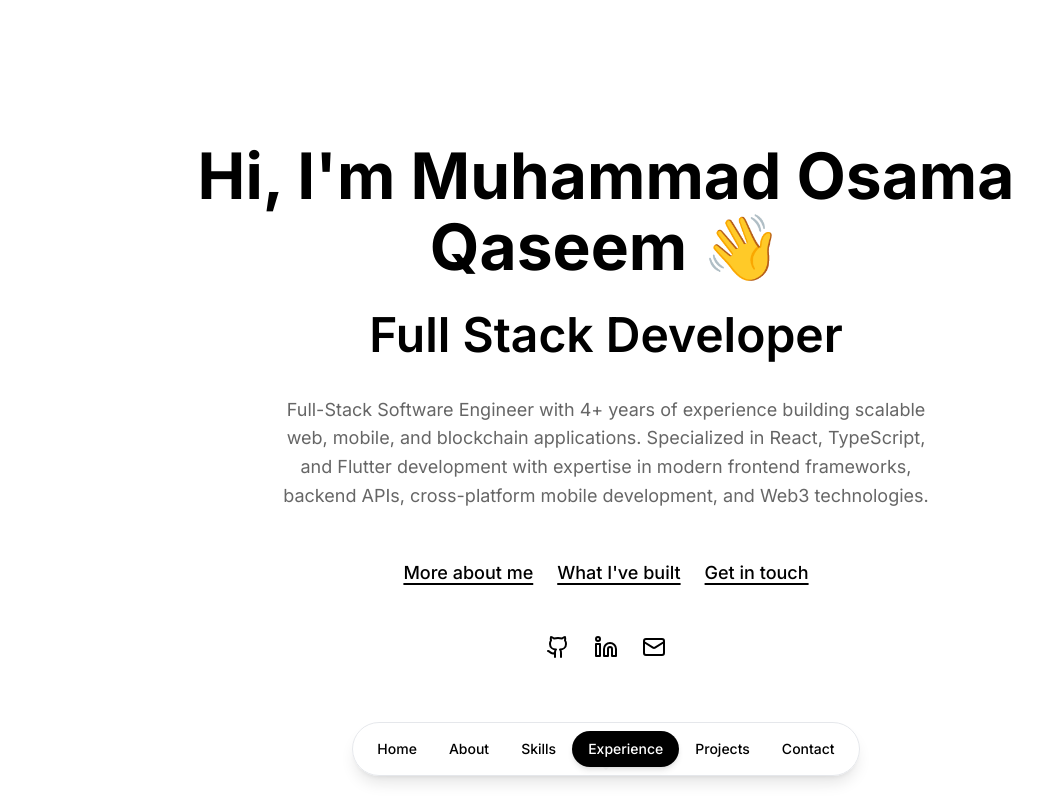
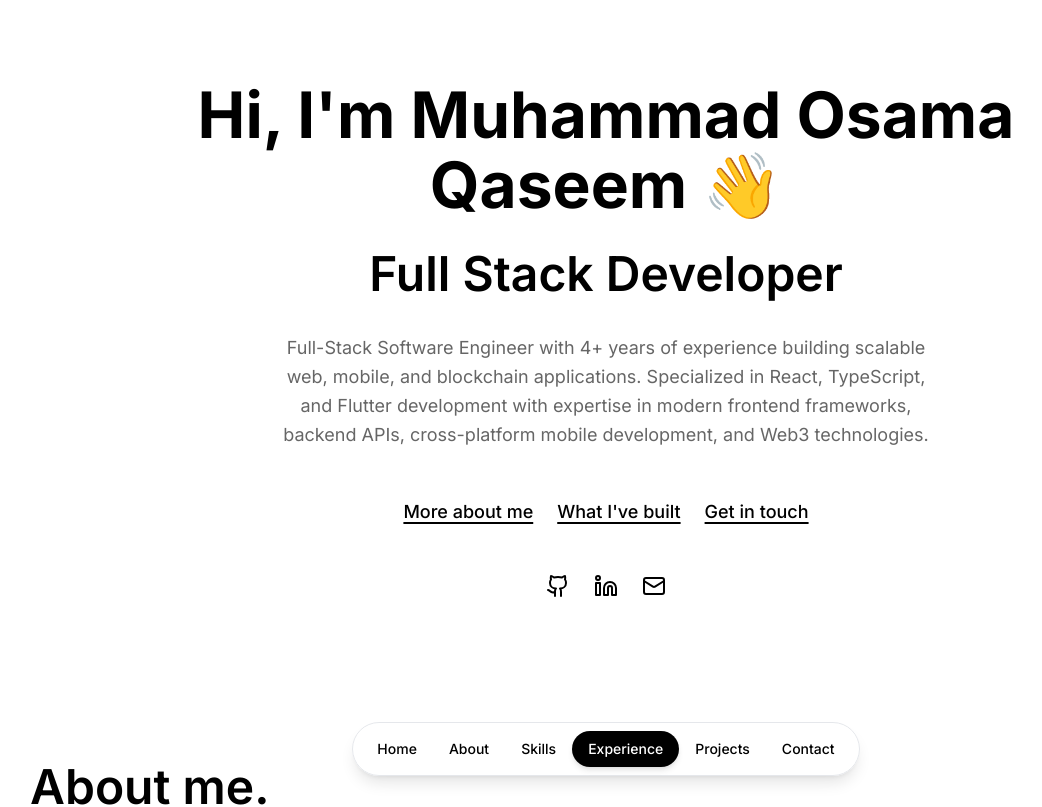
Before and after one commit to osamaqaseem39/portfolio, a Next.js app: page / in a window 1280 px wide. Shown: the top 807 px of the page, without its empty margins (34-1076 px from the left). Built offline with nearby package versions, Linux system fonts and the light colour scheme.

Commit message:
Fix scroll issues: remove min-h-screen from Hero, improve CSS layout and scroll behavior

```diff
--- a/app/globals.css
+++ b/app/globals.css
@@ -13,6 +13,7 @@
 html {
   scroll-behavior: smooth;
   overflow-x: hidden;
+  height: 100%;
 }
 
 body {
@@ -21,6 +22,18 @@ body {
   font-family: 'Inter', sans-serif;
   color: rgb(var(--foreground-rgb));
   background: #ffffff;
+  min-height: 100vh;
+  position: relative;
+}
+
+#__next {
+  min-height: 100vh;
+  display: flex;
+  flex-direction: column;
+}
+
+main {
+  flex: 1;
 }
 
 a {
@@ -44,11 +57,6 @@ a {
 
 ::-webkit-scrollbar-thumb:hover {
   background: #333333;
-}
-
-/* Smooth scrolling */
-html {
-  scroll-behavior: smooth;
 }
 
 /* Minimal animations */
--- a/components/Hero.tsx
+++ b/components/Hero.tsx
@@ -18,7 +18,7 @@ const Hero = () => {
   }
 
   return (
-    <section className="section-minimal bg-white min-h-screen flex items-center justify-center">
+    <section className="section-minimal bg-white flex items-center justify-center py-20">
       <div className="container-minimal">
         <motion.div
           ref={ref}
```
